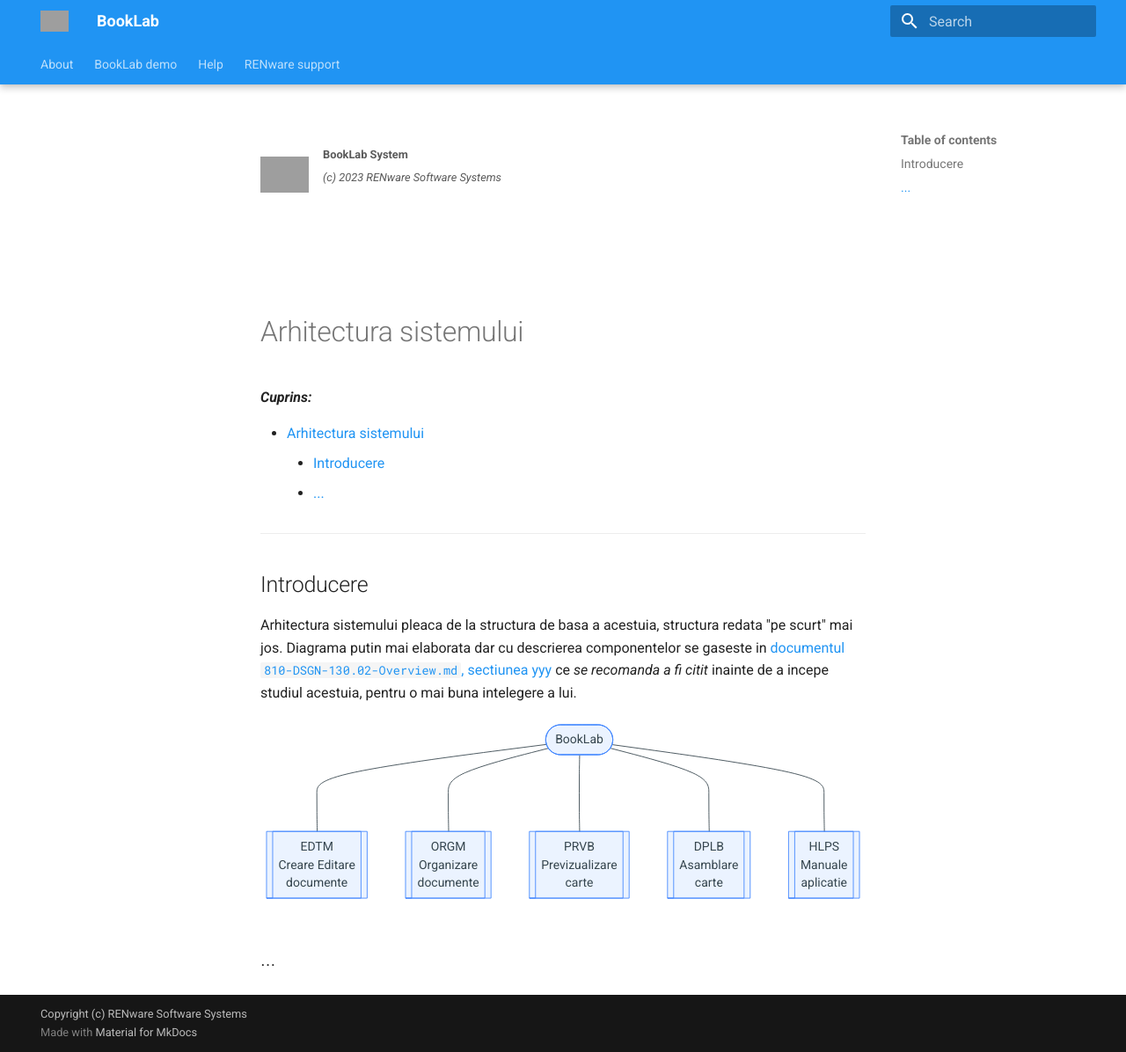
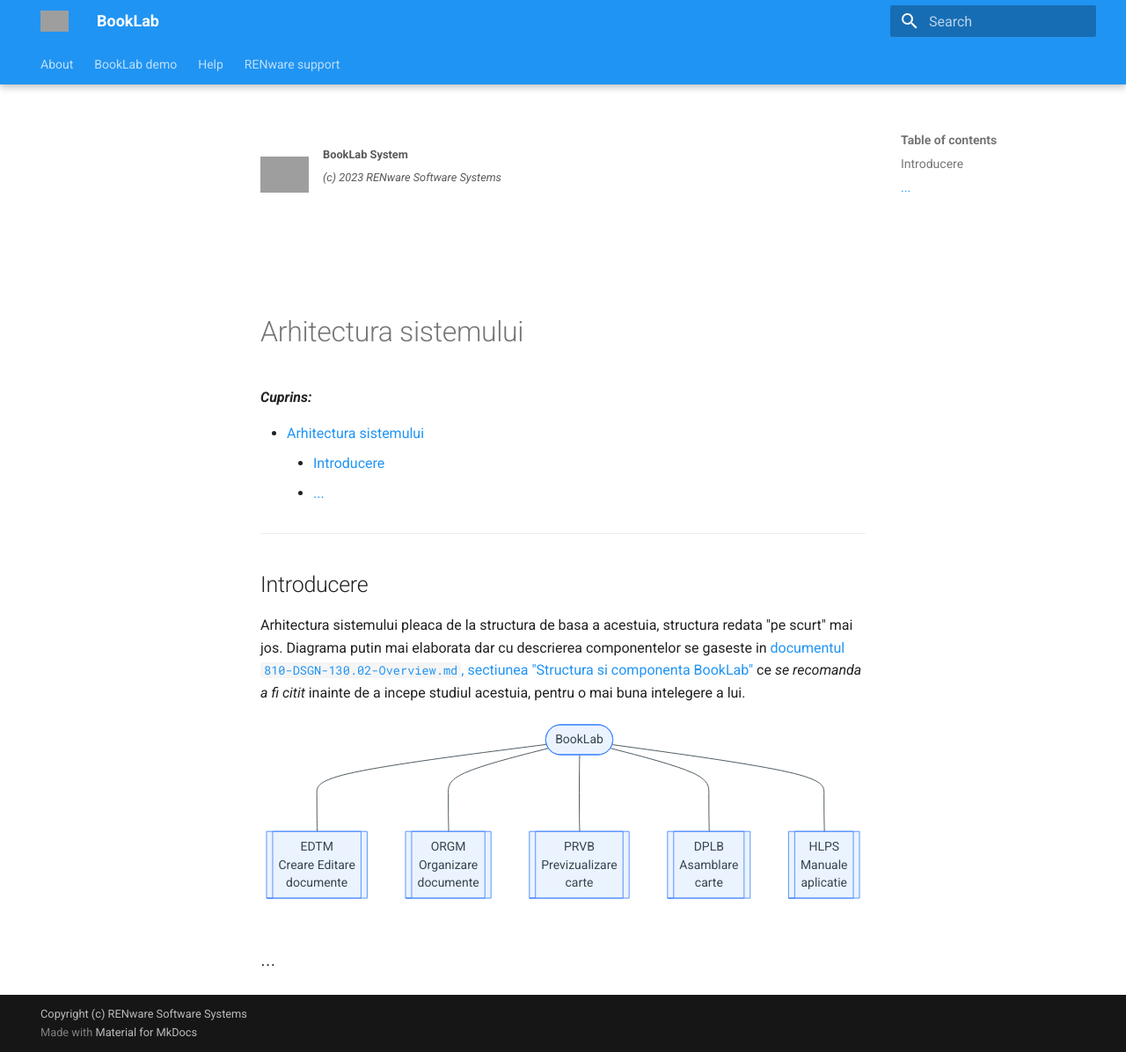
Before and after one commit to petre-renware/booklab, an MkDocs documentation site: the page built from doc_src/help/810-DSGN-810.02-System_Landscape.md, in a window 1280 px wide and 1196 px high. Shown: the whole window at 88% size. Built offline with MkDocs 1.6.1 and Material for MkDocs 9.7.7, drawn with Linux system fonts in a browser that asks for light colours; grey boxes are pictures that could not be loaded.

Commit message:
Update 810-DSGN-810.02-System_Landscape.md

````diff
--- a/doc_src/help/810-DSGN-810.02-System_Landscape.md
+++ b/doc_src/help/810-DSGN-810.02-System_Landscape.md
@@ -19,7 +19,7 @@
 
 ## Introducere
 
-Arhitectura sistemului pleaca de la structura de basa a acestuia, structura redata "pe scurt" mai jos. Diagrama putin mai elaborata dar cu descrierea componentelor se gaseste in [documentul `810-DSGN-130.02-Overview.md`, sectiunea yyy](./810-DSGN-130.02-Overview.md) ce *se recomanda a fi citit* inainte de a incepe studiul acestuia, pentru o mai buna intelegere a lui.
+Arhitectura sistemului pleaca de la structura de basa a acestuia, structura redata "pe scurt" mai jos. Diagrama putin mai elaborata dar cu descrierea componentelor se gaseste in [documentul `810-DSGN-130.02-Overview.md`, sectiunea "Structura si componenta BookLab"](./810-DSGN-130.02-Overview.md#structura-si-componenta-booklab) ce *se recomanda a fi citit* inainte de a incepe studiul acestuia, pentru o mai buna intelegere a lui.
 
 
 ``` mermaid
````
